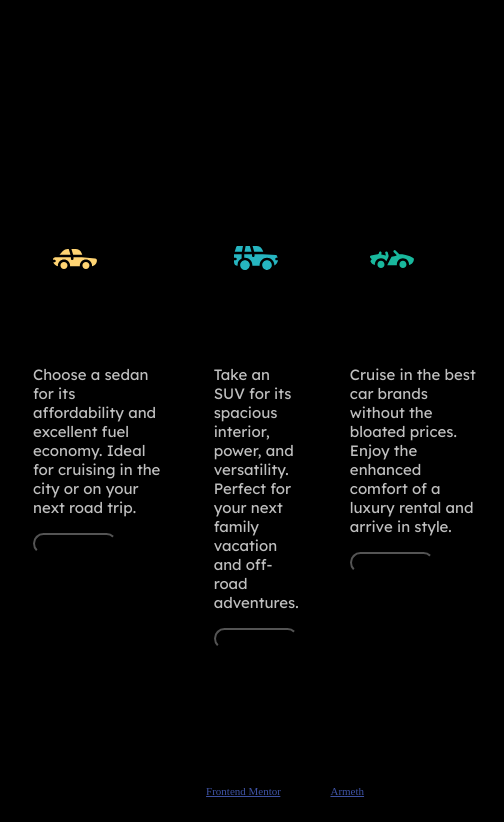
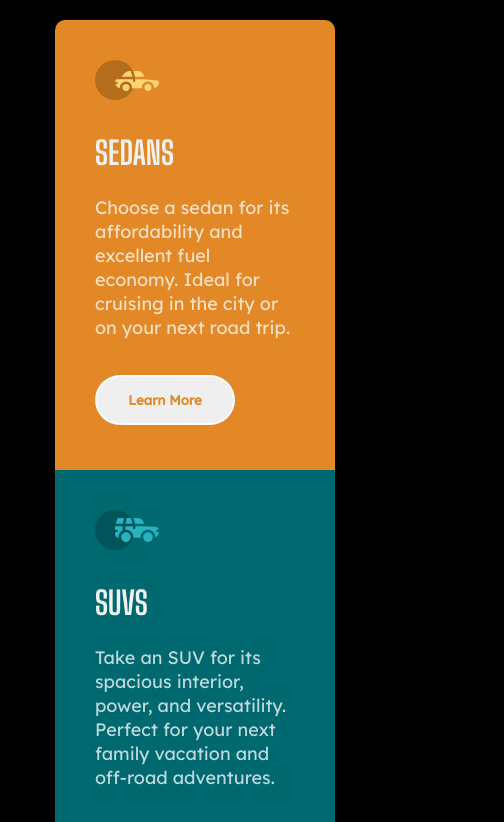
Before and after one commit to Armeth/FrendMent4, a plain HTML site: page index.html in a window 390 px wide. Shown: the top 822 px of the page, 504 px wide, since content can reach past the window. Drawn offline with Linux system fonts and the light colour scheme.

Commit message:
Update styles.css

```diff
--- a/styles.css
+++ b/styles.css
@@ -6,53 +6,135 @@
   --VeryLightGray: hsl(0, 0%, 95%);
 }
 
+* {
+  padding: 0;
+  margin: 0;
+  box-sizing: border-box;
+}
+
 body {
   background-color: black;
-  display: grid;
-  place-items: center;
-  min-height: 100vh;
+  display: flex;
+  height: 100vh;
+  overflow: auto;
 }
+
 main {
   display: flex;
-  max-width: 720px;
-  margin-top: 150px;
+  flex-direction: row;
+  justify-content: center;
+  align-items: center;
+  width: 100%;
+  flex-wrap: wrap;
 }
+
 p {
   color: var(--TransparentWhite);
   font-size: 15px;
+  line-height: 1.5rem;
 }
+
 button {
+  position: absolute;
+  font-family: inherit;
+  color: inherit;
+  text-align: center;
+  font-weight: 700;
+  display: inline-block;
+  padding: 15px;
+  width: 140px;
+  border-radius: 25px;
+  border: 2px solid var(--TransparentWhite);
+  transition: all 0.2s ease-in;
+  bottom: 45px;
+}
+
+button:hover {
   background-color: inherit;
-  border-radius: 15px;
-}
-.columns {
-  font-family: "Lexend Deca";
-  padding: 25px;
-  max-width: 720px;
-}
-.category {
-  font-family: "Big Shoulders Display";
-  text-transform: uppercase;
+  cursor: pointer;
   color: var(--VeryLightGray);
 }
-.first {
+
+h1 {
+  font-family: "Big Shoulders Display";
+  color: var(--VeryLightGray);
+  margin-bottom: 1.5rem;
+}
+
+.columns {
+  max-width: 280px;
+  height: 450px;
+  font-family: "Lexend Deca";
+  padding: 40px;
+  position: relative;
+}
+
+.vehicleimg {
+  margin-bottom: 30px;
+}
+
+.sedan {
   background-color: var(--BrightOrange);
-  border-bottom-left-radius: 15px;
-  border-top-left-radius: 15px;
+  border-radius: 10px 0 0 10px;
+  color: var(--BrightOrange);
 }
-.second {
+
+.suv {
   background-color: var(--DarkCyan);
+  color: var(--DarkCyan);
 }
-.third {
+
+.lux {
   background-color: var(--VeryDarkCyan);
-  border-bottom-right-radius: 15px;
-  border-top-right-radius: 15px;
+  border-radius: 0 10px 10px 0;
+  color: var(--VeryDarkCyan);
 }
 
 .attribution {
+  width: 100%;
+  position: absolute;
+  bottom: 10px;
+  color: var(--TransparentWhite);
   font-size: 11px;
   text-align: center;
 }
+
 .attribution a {
   color: hsl(228, 45%, 44%);
 }
+
+a:hover {
+  color: white;
+}
+
+@media only screen and (max-width: 845px) {
+  body {
+    display: flex;
+    width: 100%;
+    overflow: scroll;
+    flex-wrap: wrap;
+  }
+
+  main {
+    padding: 20px 0;
+    flex-direction: column;
+  }
+
+  .sedan {
+    border-radius: 10px 10px 0 0;
+  }
+
+  .lux {
+    border-radius: 0 0 10px 10px;
+  }
+
+  p {
+    font-size: 18px;
+  }
+
+  .attribution {
+    position: relative;
+
+    padding-bottom: 10px;
+  }
+}
```
